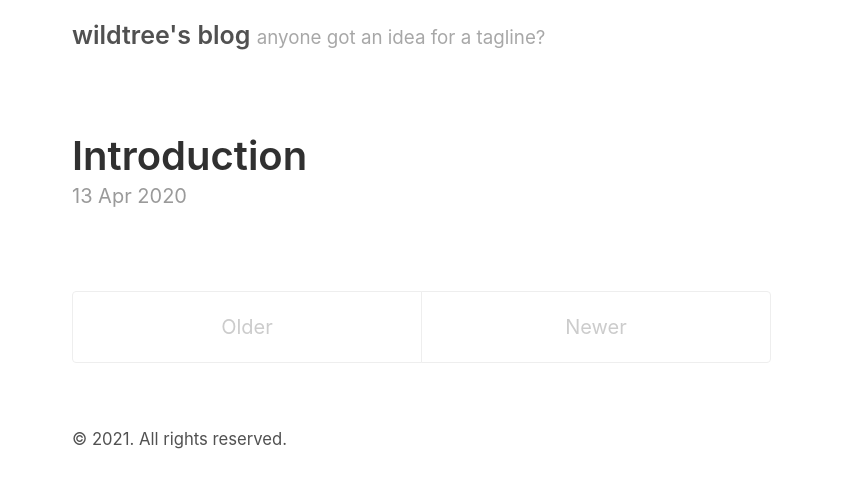
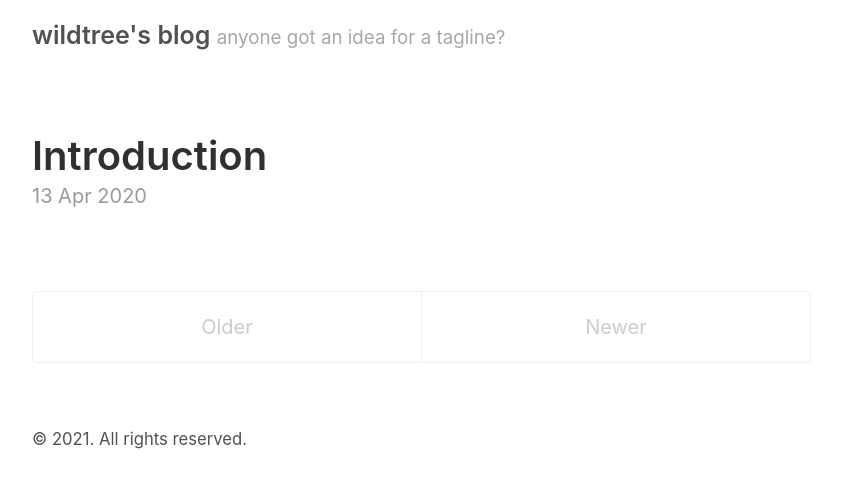
Before and after one commit to thewildtree/thewildtree.github.io, a Jekyll site: the page built from index.html, in a window 1280 px wide. Shown: the top 488 px of the page, without its empty margins (218-1060 px from the left). Built offline with Jekyll 4.4.1, drawn with Linux system fonts in a browser that asks for light colours; the list of posts is cut into pages by our own code.

Commit message:
Adjust CSS

```diff
--- a/_sass/_base.scss
+++ b/_sass/_base.scss
@@ -54,6 +54,18 @@ img {
   border-radius: 5px;
 }
 
+figcaption {
+  text-align: center;
+  margin-top: -15px;
+  font-size: medium;
+}
+
+video {
+  border-radius: 5px;
+  width: 100%;
+  margin-bottom: 10px;
+}
+
 table {
   margin-bottom: 1rem;
   width: 100%;
--- a/_sass/_layout.scss
+++ b/_sass/_layout.scss
@@ -3,7 +3,7 @@
 // Styles for managing the structural hierarchy of the site.
 
 .container {
-  max-width: 38rem;
+  max-width: 42rem;
   padding-left:  1.5rem;
   padding-right: 1.5rem;
   margin-left:  auto;
--- a/_sass/_type.scss
+++ b/_sass/_type.scss
@@ -15,7 +15,7 @@ h1 {
 }
 
 h2 {
-  margin-top: 1rem;
+  margin-top: 2rem;
   font-size: 1.5rem;
 }
 
```
